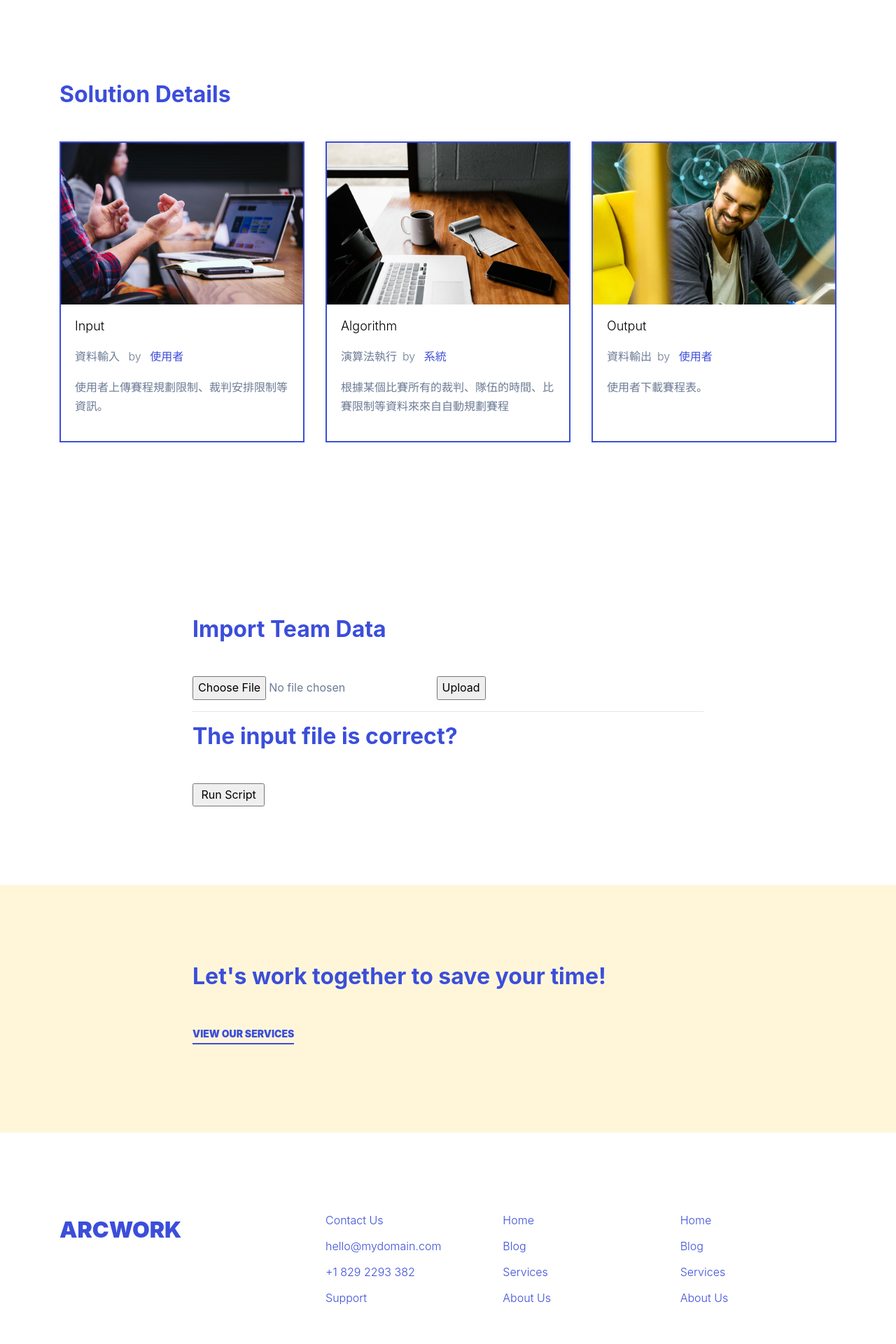
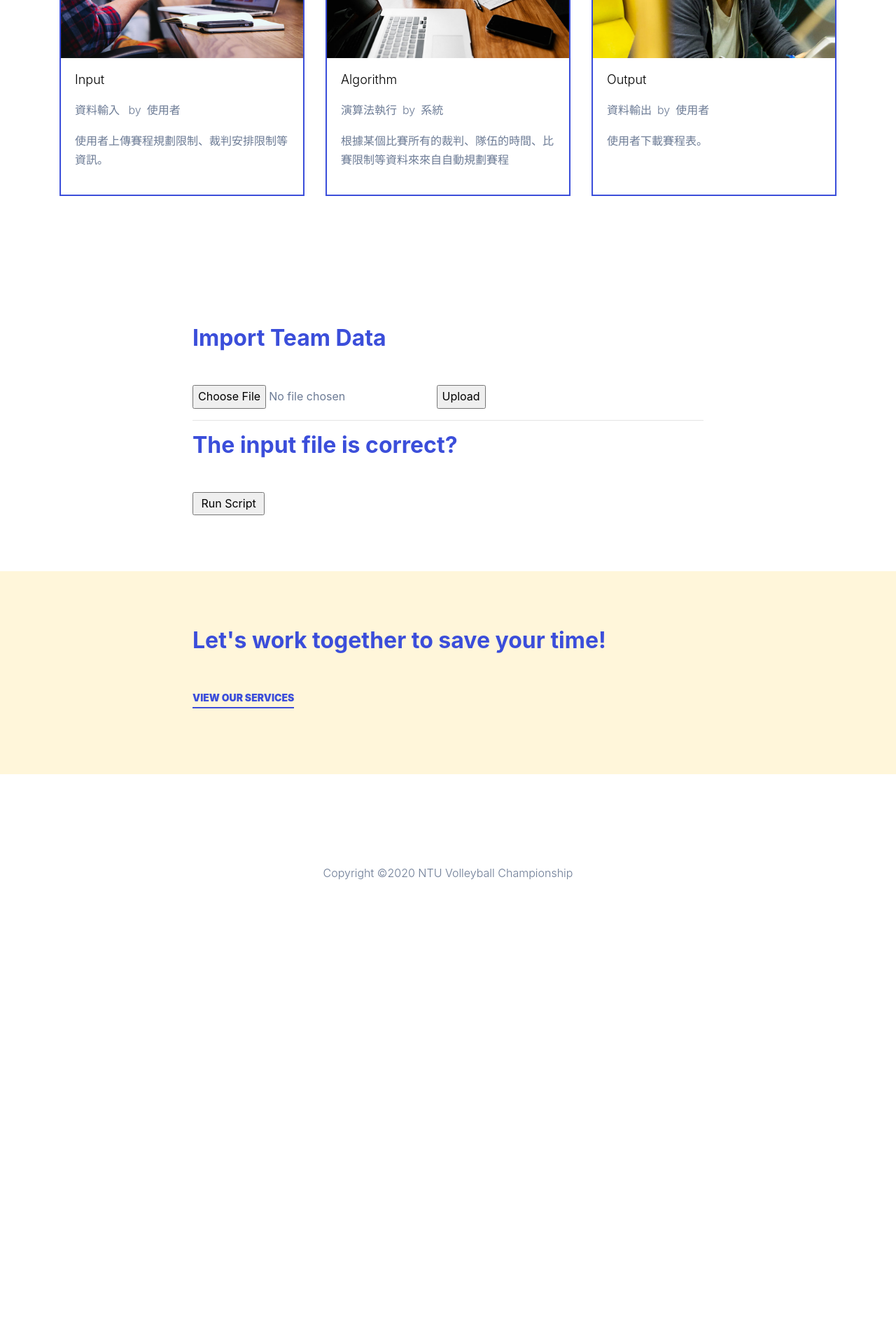
Before and after one commit to weibig/NTU_Volleyball_Score_System, a PHP site: page / in a window 1280 px wide. Shown: the part 3680-5600 px from the top of the page at 70% size. After the commit the page ends 4936 px from the top, so only its background shows below. Run offline with PHP 8.4, Linux system fonts and the light colour scheme; some web fonts are replaced.

Commit message:
web revise

```diff
--- a/css/style.css
+++ b/css/style.css
@@ -823,7 +823,7 @@ h1, h2, h3, h4, h5,
     color: #fff; }
 
 .site-section {
-  padding: 7rem 0; }
+  padding: 5rem 0; }
   @media (max-width: 991.98px) {
     .site-section {
       padding: 3rem 0; } }
--- a/index.html
+++ b/index.html
@@ -214,24 +214,25 @@
 
         <div class="owl-carousel nonloop-block-13">
           <div class="media-29101">
-            <a href="#"><img src="images/input.jpg" alt="Image" class="img-fluid"></a>
-            <h3><a href="#">Data Input</a></h3>
+            <a href="#s4"><img src="images/input.jpg" alt="Image" class="img-fluid" ></a>
+            <h3><a href="#s4">Data Input</a></h3>
           </div>
           <div class="media-29101">
-            <a href="#"><img src="images/algorithm.jpg" alt="Image" class="img-fluid"></a>
-            <h3><a href="#">Algorithm</a></h3>
+            <a href="#s4"><img src="images/algorithm.jpg" alt="Image" class="img-fluid"></a>
+            <h3><a href="#s4">Algorithm</h3></a>
           </div>
           <div class="media-29101">
-            <a href="#"><img src="images/output.jpg" alt="Image" class="img-fluid"></a>
-            <h3><a href="#">Data Output</a></h3>
+            <a href="#s4"><img src="images/output.jpg" alt="Image" class="img-fluid"></a>
+            <h3><a href="#s4">Data Output</h3></a>
           </div>
 
         </div>
       </div>
     </section>
 
+  <section id="s4">
     <div class="site-section">
-      <div class="container">
+      <div class="container" data-aos="fade-up">
         <div class="row">
           <div class="col">
             <h2 class="text-primary mb-5 font-weight-bold float-left">Solution Details</h2>
@@ -240,28 +241,25 @@
         <div class="row">
           <div class="col-lg-4 col-md-6 mb-4">
             <div class="post-entry-1 h-100">
-              <a href="single.html">
                 <img src="images/img_1.jpg" alt="Image"
                  class="img-fluid">
-              </a>
               <div class="post-entry-1-contents">
 
-                <h2><a href="single.html">Input</a></h2>
-                <span class="meta d-inline-block mb-3">資料輸入 <span class="mx-2">by</span> <a href="#">使用者</a></span>
+                <h2>Input</h2>
+                <span class="meta d-inline-block mb-3">資料輸入 <span class="mx-2">by</span>使用者</span>
                 <p>使用者上傳賽程規劃限制、裁判安排限制等資訊。</p>
               </div>
             </div>
           </div>
           <div class="col-lg-4 col-md-6 mb-4">
             <div class="post-entry-1 h-100">
-              <a href="single.html">
+
                 <img src="images/img_2.jpg" alt="Image"
                  class="img-fluid">
-              </a>
               <div class="post-entry-1-contents">
 
-                <h2><a href="single.html">Algorithm</a></h2>
-                <span class="meta d-inline-block mb-3">演算法執行<span class="mx-2">by</span> <a href="#">系統</a></span>
+                <h2>Algorithm</h2>
+                <span class="meta d-inline-block mb-3">演算法執行<span class="mx-2">by</span>系統</span>
                 <p>根據某個比賽所有的裁判、隊伍的時間、比賽限制等資料來來⾃自動規劃賽程</p>
               </div>
             </div>
@@ -269,14 +267,13 @@
 
           <div class="col-lg-4 col-md-6 mb-4">
             <div class="post-entry-1 h-100">
-              <a href="single.html">
+
                 <img src="images/img_3.jpg" alt="Image"
                  class="img-fluid">
-              </a>
               <div class="post-entry-1-contents">
 
-                <h2><a href="single.html">Output</a></h2>
-                <span class="meta d-inline-block mb-3">資料輸出<span class="mx-2">by</span> <a href="#">使用者</a></span>
+                <h2>Output</h2>
+                <span class="meta d-inline-block mb-3">資料輸出<span class="mx-2">by</span>使用者</span>
                 <p>使用者下載賽程表。</p>
               </div>
             </div>
@@ -284,6 +281,7 @@
         </div>
       </div>
     </div>
+  </section>
 
     <div class="site-section">
       <div class="container">
@@ -363,68 +361,21 @@
         <div class="row justify-content-center">
           <div class="col-md-8">
             <h2 class="text-primary mb-5 font-weight-bold">Let's work together to save your time!</h2>
-            <p><a href="#" class="more-29291">View Our Services</a></p>
+            <p><a href="#services" class="more-29291 js-scroll-trigger">View Our Services</a></p>
           </div>
         </div>
       </div>
     </div>
 
-    <div class="footer site-section">
-      <div class="container">
-        <div class="row">
-          <div class="col-md-3">
-            <div class="site-logo-footer">
-              <a href="index.html">ArcWork</a>
-            </div>
-          </div>
-          <div class="col-md-8 ml-auto">
-            <div class="row">
-              <div class="col-md-4 ml-auto">
-                <ul class="list-unstyled links">
-                  <li><a href="#">Contact Us</a></li>
-                  <li><a href="#">hello@mydomain.com</a></li>
-                  <li><a href="#">+1 829 2293 382</a></li>
-                  <li><a href="#">Support</a></li>
-                </ul>
-              </div>
-              <div class="col-md-4">
-                <ul class="list-unstyled links">
-                  <li><a href="#">Home</a></li>
-                  <li><a href="#">Blog</a></li>
-                  <li><a href="#">Services</a></li>
-                  <li><a href="#">About Us</a></li>
-                </ul>
-              </div>
-              <div class="col-md-4">
-                <ul class="list-unstyled links">
-                  <li><a href="#">Home</a></li>
-                  <li><a href="#">Blog</a></li>
-                  <li><a href="#">Services</a></li>
-                  <li><a href="#">About Us</a></li>
-                </ul>
-              </div>
-            </div>
-          </div>
-        </div>
-      </div>
-    </div>
+
 
     <div class="site-section">
       <div class="container">
-        <div class="row mb-4 text-center">
-          <div class="col">
-            <a href="#"><span class="m-2 icon-facebook"></span></a>
-            <a href="#"><span class="m-2 icon-twitter"></span></a>
-            <a href="#"><span class="m-2 icon-linkedin"></span></a>
-            <a href="#"><span class="m-2 icon-instagram"></span></a>
-            <a href="#"><span class="m-2 icon-skype"></span></a>
-          </div>
-        </div>
         <div class="row mt-5 justify-content-center">
           <div class="col-md-7 text-center">
             <p>
             <!-- Link back to Colorlib can't be removed. Template is licensed under CC BY 3.0. -->
-            Copyright &copy;<script>document.write(new Date().getFullYear());</script> All rights reserved | This template is made with <i class="icon-heart text-danger" aria-hidden="true"></i> by <a href="https://colorlib.com" target="_blank" >Colorlib</a>
+            Copyright &copy;<script>document.write(new Date().getFullYear());</script> NTU Volleyball Championship </a>
             <!-- Link back to Colorlib can't be removed. Template is licensed under CC BY 3.0. -->
             </p>
           </div>
```
